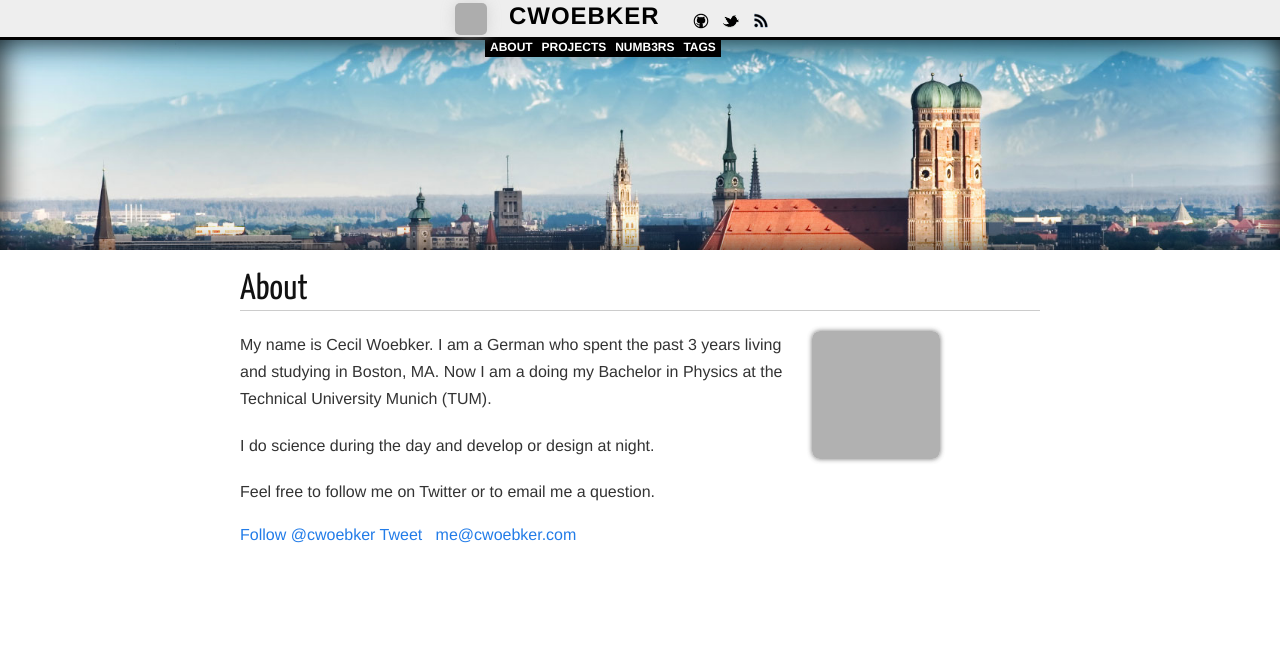
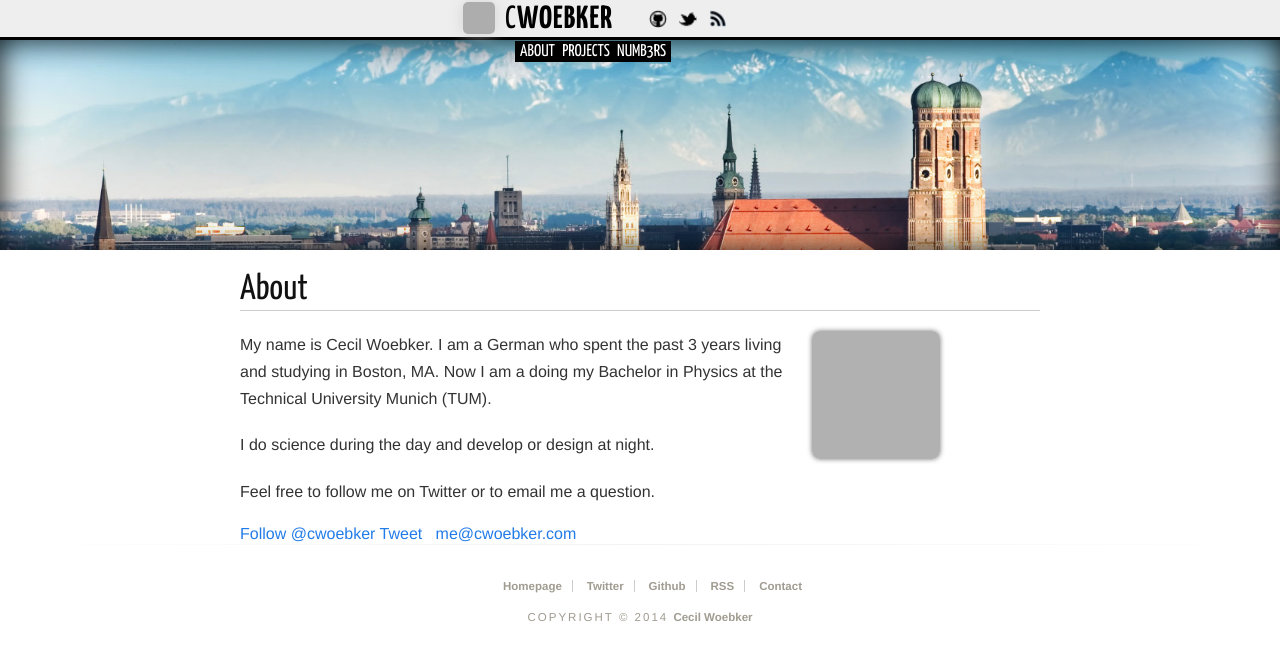
Before and after one commit to cwoebker/.com, a Jekyll site: the page built from about.markdown, in a window 1280 px wide. Shown: the top 660 px of the page. Built offline with Jekyll 4.4.1, drawn with Linux system fonts in a browser that asks for light colours; nearby versions of some CDN libraries; Markdown is read by kramdown in place of the engine named in the settings; comment, search, counter and statistics services are not loaded; grey boxes are pictures that could not be loaded.

Commit message:
cleanup and fixes

```diff
--- a/_layouts/default.html
+++ b/_layouts/default.html
@@ -25,7 +25,7 @@
 
   <!-- Google Section -->
 
-  <link href='http://fonts.googleapis.com/css?family=Yanone+Kaffeesatz' rel='stylesheet' type='text/css' />
+  <link href='http://fonts.googleapis.com/css?family=Yanone+Kaffeesatz:400,700' rel='stylesheet' type='text/css'>
   <script type="text/javascript">
 
     var _gaq = _gaq || [];
@@ -69,7 +69,6 @@
               <li><a class="section" href="/about">about</a></li>
               <li><a class="section" href="/projects">projects</a></li>
               <li><a class="section" href="/numb3rs">numb3rs</a></li>
-              <li><a class="section" href="/tags">tags</a></li>
             </ul>
           </div><!--/.nav-collapse -->
         </div><!-- /.navbar-inner -->
@@ -79,41 +78,29 @@
   </div><!-- /.navbar-wrapper -->
 
 <div class="hidden-phone">
-<div id="custom-header" data-60="top: 0px;" data-100="top: -60px;"></div>
-<div id="custom-header-underline" data-60="top: 37px;" data-100="top: -23px;"></div>
-<div id="topbar" data-60="top: 0px;" data-100="top: -60px;">
+<div class="custom-header"></div>
+<div class="custom-header-underline"></div>
+<div id="topbar">
   <ul id="me">
-    <li>
-      <a href="#">
-        <img src="http://www.gravatar.com/avatar/08f391968a5dcd91795e388f76f867f4?s=64" class="avatar" data-0="top:4px;margin-left:-25px;" data-60="margin-left: -360px;" data-100="top:44px;">
-      </a>
-    </li>
-    <li>
-      <a href="/"><span id="cwoebker">cwoebker</span></a>
-    </li>
-    <div id="external">
-      <li>
-        <a href="https://github.com/cwoebker" class="icon">
+    <li><a class="cwoebker" href="/">
+        <img src="http://www.gravatar.com/avatar/08f391968a5dcd91795e388f76f867f4?s=32" class="avatar"><span>c<b>woebker</b></span>
+    </a></li>
+    <li><a href="https://github.com/cwoebker" class="icon">
       <img src="/assets/images/github.png" alt="github" title="cwoebker on GitHub" />
-        </a>
-      </li>
-      <li>
-        <a href="https://twitter.com/cwoebker" class="icon">
+    </a></li>
+    <li><a href="https://twitter.com/cwoebker" class="icon">
       <img src="/assets/images/twitter.png" alt="twitter" title="@cwoebker on Twitter" />
-        </a>
-      </li>
-      <li>
-        <a href="feed://feeds.feedburner.com/cwoebker" class="icon">
+    </a></li>
+    <li><a href="feed://feeds.feedburner.com/cwoebker" class="icon">
       <img src="/assets/images/rss.png" alt="rss" title="Subscribe to this blog's RSS feed" />
-        </a>
-      </li>
+    </a></li>
+  </ul>
 </div>
-    <div id="internal">
+<div class="internal">
+  <ul>
     <li><a class="section" href="/about">about</a></li>
     <li><a class="section" href="/projects">projects</a></li>
     <li><a class="section" href="/numb3rs">numb3rs</a></li>
-      <li><a class="section" href="/tags">tags</a></li>
-    </div>
   </ul>
 </div>
 {% if page.hero %}
@@ -123,7 +110,6 @@
 
 {{ content }}
 
-<!--
 <footer role="contentinfo" class="sixteen columns">
   <hr>
   <nav role="navigation">
@@ -135,10 +121,9 @@
       <li><a href="mailto:me@cwoebker.com">Contact</a></li>
     </ul>
   </nav>
-  <span class="copyright">Copyright © 2013 <a rel="author" href="http://cwoebker.com/colophon" title="Cecil Woebker">Cecil Woebker</a> All Rights Reserved.
-  Hosted by <a href="http://www.heroku.com/">Heroku.</a></span>
+  <span class="copyright">Copyright © 2014 <a rel="author" href="http://cwoebker.com/colophon" title="Cecil Woebker">Cecil Woebker</a></span>
 </footer>
--->
+
 
 </body>
 <script src="//ajax.googleapis.com/ajax/libs/jquery/2.0.0/jquery.min.js"></script>
--- a/assets/css/styles.css
+++ b/assets/css/styles.css
@@ -77,7 +77,6 @@ hr{
 }
 
 .content{
-  position: relative;
   margin-left: auto;
   margin-right: auto;
   padding-right: 20px;
@@ -97,9 +96,6 @@ hr{
 
 #post_about{ overflow:hidden; }
 
-.posts{
-  font-family: "Helvetica", sans-serif;
-}
 .posts ul{
   margin: 0;
   padding: 0;
@@ -164,34 +160,25 @@ blockquote h1, blockquote h2, blockquote h3{
 ###########
 */
 
-#custom-header {
+.custom-header {
 	background-color: #EEE;
-	top: 0;
-	left: 0;
-  right: 0;
-	width: auto;
 	height: 37px;
-  z-index: 5;
+    z-index: 5;
 }
 
-#custom-header-underline {
+.custom-header-underline {
 	background-color: black;
-	top: 37px;
-	left: 0px;
-	right: 0px;
 	height: 3px;
-	width: auto;
-  z-index: 5;
+    z-index: 5;
 }
 
 #topbar{
   display: block;
   margin-left: auto;
   margin-right: auto;
-  margin-top: -87px;
+  margin-top: -35px;
   width: 320px;
-  font-family: Helvetica, sans-serif;
-  padding: 43px 10px 0px 10px;
+  font-family: 'Yanone Kaffeesatz', sans-serif;
   line-height: 22px;
   z-index: 10;
 }
@@ -199,8 +186,6 @@ blockquote h1, blockquote h2, blockquote h3{
 #topbar .avatar{
   margin-top: -3px;
   margin-left: -25px;
-  height: 32px;
-  width: 32px;
 }
 
 .avatar{
@@ -221,7 +206,8 @@ blockquote h1, blockquote h2, blockquote h3{
 }
 #topbar #me{
   text-transform: uppercase;
-  margin: 10px 0 20px 0;
+  padding: 0;
+  margin: 0 0 10px 0px;
 }
 
 #topbar #me li{
@@ -229,60 +215,59 @@ blockquote h1, blockquote h2, blockquote h3{
 	padding-right: 10px;
 }
 
-#topbar #me #external {
-	display: inline;
+.icon img {
+  height: 18px;
+  margin-top: -10px;
 }
 
-#topbar #me #internal {
-  margin-left: 20px;
-}
-
-#topbar #me #external .icon {
-    height: 16px;
-    width: 16px;
-}
-
-#topbar #me #other {
-  top: 9px;
-  right: 220px;
-}
-
-#topbar #me #cwoebker{
+#topbar #me .cwoebker{
   padding-left: 8px;
   padding-right: 20px;
-  font-size: 24px;
-  font-weight: bold;
+  font-size: 32px;
+  font-weight: normal;
   letter-spacing: 1px;
   color: #000;
 }
 
-#topbar #me #cwoebker:hover {
+#topbar #me .cwoebker:hover {
   color: #000;
 }
 
-#topbar #me .section{
-  margin: 25px 0 0 -15px;
-  display: inline;
+.cwoebker span {
+    margin-left: 10px;
 }
 
-#topbar #me a.section{
+.internal {
+  display: block;
+  width: 300px;
+  margin-left: auto;
+  margin-right: auto;
+  margin-top: -4px;
+  font-family: 'Yanone Kaffeesatz', sans-serif;
+  z-index: 5;
+}
+
+.internal ul li {
+  display: inline;
+  margin-right: -5px;
+}
+
+.internal a.section{
+  text-transform: uppercase;
   background-color: #000;
   padding: 3px 5px;
   color: #fff;
-  font-weight: bold;
-  font-size: 12px;
+  font-weight: normal;
+  font-size: 17px;
 }
 
-#topbar #me a.section:hover{
+.internal a.section:hover{
+  background-color: #000;
   color: #ccc;
 }
 
-#links {
-  display: inline;
-}
-
 .hero {
-    margin-top: -37px;
+    margin-top: -33px;
     margin-bottom: 20px;
     background-color: rgb(66, 66, 66);
     background-size: cover;
@@ -308,7 +293,6 @@ blockquote h1, blockquote h2, blockquote h3{
   padding-left: 0px;
   font-size: 17px;
   color: #777;
-}
 }
 
 #post ul{
@@ -482,11 +466,7 @@ a.tag {
 
 footer {
   width: 100%;
-  position: absolute;
   text-align: center;
-  padding-top: 20px;
-  margin-top: 50px;
-  margin-bottom: 20px;
   bottom: 0;
   left: 0;
 }
```
Lines whose indentation alone changed are shown as unchanged.
